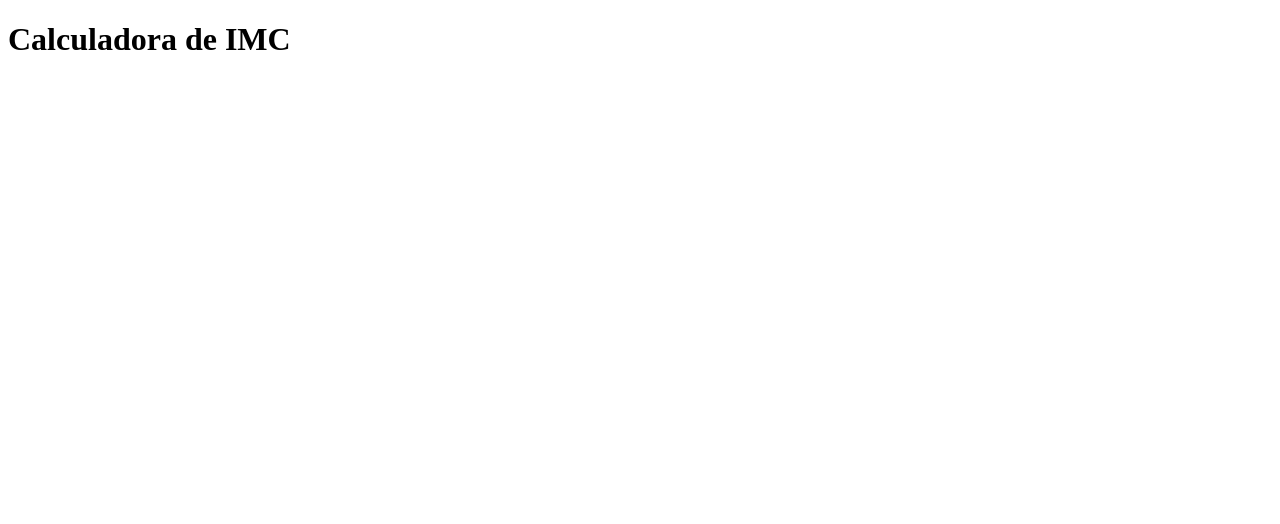
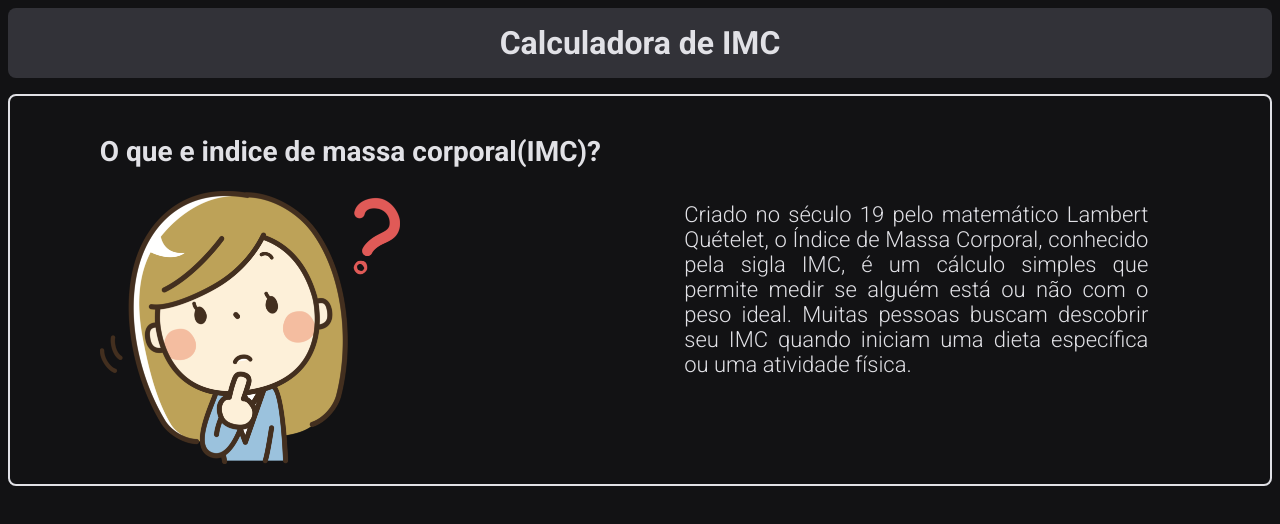
Before and after one commit to thiagoeloi999/calculadora.imc, a plain HTML site: page index.html in a window 1280 px wide. Drawn offline with Linux system fonts and the light colour scheme.

Commit message:
terceiro commit

```diff
--- a/index.html
+++ b/index.html
@@ -3,11 +3,31 @@
   <head>
     <meta charset="UTF-8" />
     <meta name="viewport" content="width=device-width, initial-scale=1.0" />
+    <link rel="preconnect" href="https://fonts.googleapis.com" />
+    <link rel="preconnect" href="https://fonts.gstatic.com" crossorigin />
+    <link
+      href="https://fonts.googleapis.com/css2?family=Roboto:wght@300;500;700&display=swap"
+      rel="stylesheet"
+    />
+    <link rel="stylesheet" href="styles.css" />
     <title>calculadora IMC</title>
   </head>
   <body>
     <main>
       <header><h1>Calculadora de IMC</h1></header>
+      <section class="conteudo__container">
+        <div class="pregunta__container">
+          <h2>O que e indice de massa corporal(IMC)?</h2>
+          <img src="imagem.png" alt="" />
+        </div>
+        <p>
+          Criado no século 19 pelo matemático Lambert Quételet, o Índice de
+          Massa Corporal, conhecido pela sigla IMC, é um cálculo simples que
+          permite medir se alguém está ou não com o peso ideal. Muitas pessoas
+          buscam descobrir seu IMC quando iniciam uma dieta específica ou uma
+          atividade física.
+        </p>
+      </section>
     </main>
   </body>
 </html>
--- /dev/null
+++ b/styles.css
@@ -0,0 +1,61 @@
+:root {
+  --cinza-100: rgb(225, 225, 230);
+  --cinza-200: rgb(50, 50, 56);
+  --cinza-300: rgb(18, 18, 20);
+  --verde-100: rgb(0, 179, 126);
+  --verde-200: rgb(0, 154, 108);
+  --roxo-100: rgb(63, 0, 115);
+  --fonte-principal: "Roboto";
+}
+
+body {
+  color: var(--cinza-100);
+  font-family: var(--fonte-principal);
+  font-size: 16px;
+  font-weight: 300;
+  background-color: var(--cinza-300);
+}
+
+header {
+  text-align: center;
+  background-color: var(--cinza-200);
+  padding: 16px;
+  border-radius: 8px;
+}
+
+h1 {
+  margin: 0;
+  font-size: 32px;
+}
+
+h2 {
+  font-size: 28px;
+}
+
+p {
+  width: 41%;
+  font-size: 22px;
+  text-align: justify;
+  border-radius: 16px;
+  padding: 32px;
+}
+
+img {
+  width: 300px;
+}
+
+.conteudo__container {
+  display: flex;
+  justify-content: space-around;
+  align-items: center;
+  padding: 16px 64px;
+  border: 2px solid var(--cinza-100);
+  border-radius: 8px;
+  margin-top: 16px;
+}
+
+.pergunta__container {
+  display: flex;
+  flex-direction: column;
+  align-items: center;
+}
```
Also changed, not shown: imagem.png (added).
